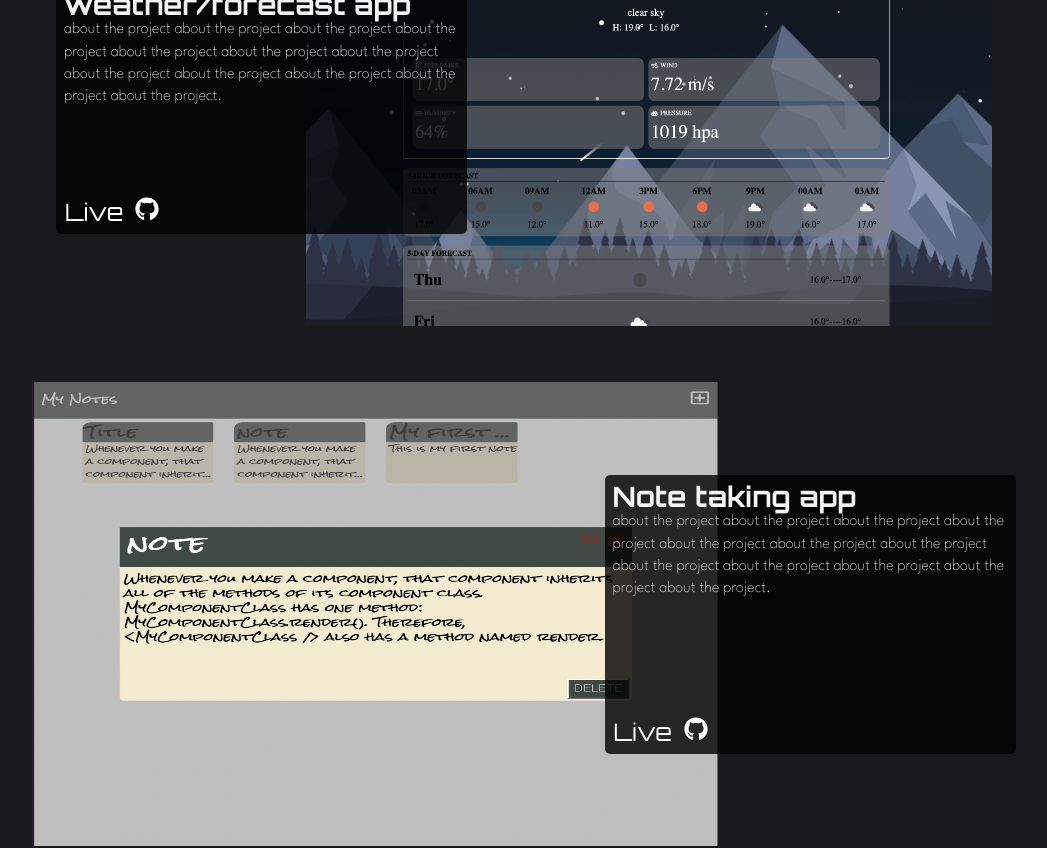
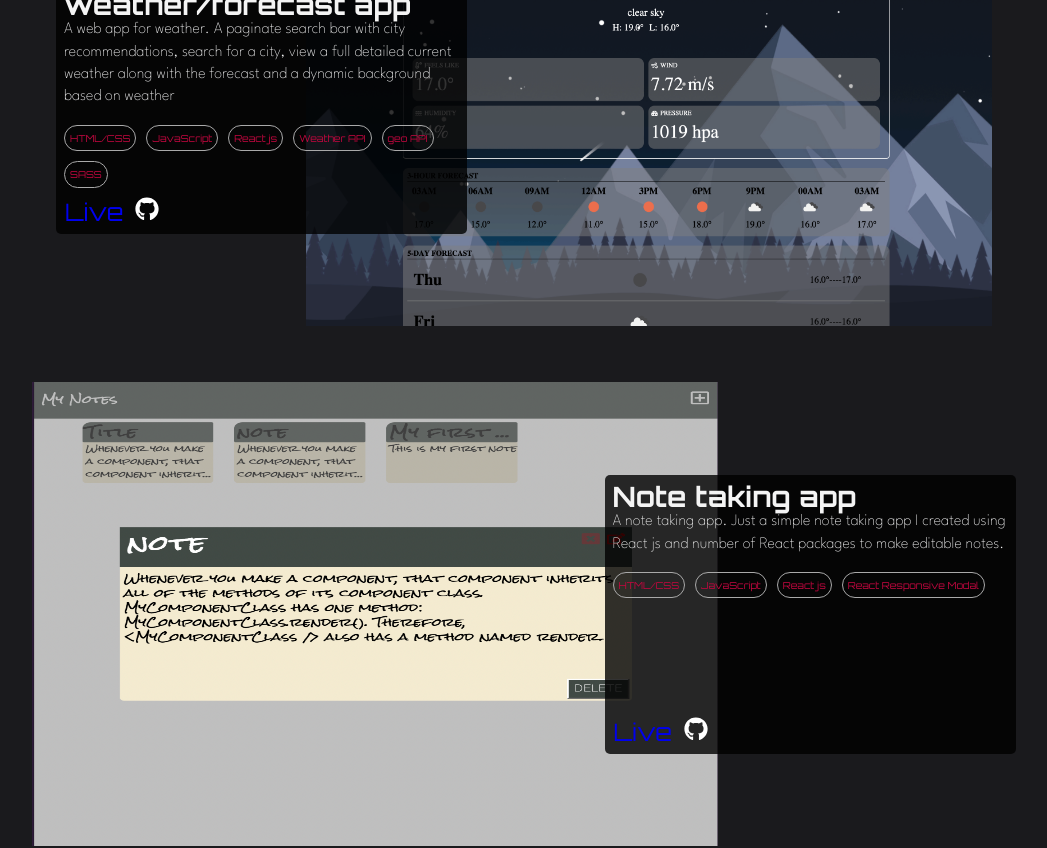
Before and after one commit to Parsa-Parishan/My-Portfolio, a React (Create React App) app: page / in a window 1280 px wide. Shown: the part 1220-2068 px from the top of the page, without its empty margins (128-1175 px from the left). Built offline with nearby package versions, Linux system fonts and the light colour scheme; a web font is replaced by a local one.

Commit message:
add/modify style

```diff
--- a/src/components/About-me.js
+++ b/src/components/About-me.js
@@ -30,17 +30,32 @@ export default function About() {
             <div className="about-project">
               <h3>Current weather/forecast app</h3>
               <p>
-                about the project about the project about the project about the
-                project about the project about the project about the project
-                about the project about the project about the project about the
-                project about the project.
+                A web app for weather. A paginate search bar with city
+                recommendations, search for a city, view a full detailed current
+                weather along with the forecast and a dynamic background based
+                on weather
               </p>
+              <span>
+                <ul>
+                  <li>HTML/CSS</li>
+                  <li>JavaScript</li>
+                  <li>React js</li>
+                  <li>Weather API</li>
+                  <li>geo API</li>
+                  <li>SASS</li>
+                </ul>
+              </span>
               <div className="btns">
                 <button>
-                  <a hre="#">Live</a>
+                  <a href="https://parsa-parishan.github.io/My-Weather-App/">
+                    Live
+                  </a>
                 </button>
                 <button>
-                  <a href="#" className="icon">
+                  <a
+                    href="https://github.com/Parsa-Parishan/My-Weather-App"
+                    className="icon"
+                  >
                     <FaGithub style={{ color: "white" }} />
                   </a>
                 </button>
@@ -55,17 +70,26 @@ export default function About() {
             <div className="about-project">
               <h3>Note taking app</h3>
               <p>
-                about the project about the project about the project about the
-                project about the project about the project about the project
-                about the project about the project about the project about the
-                project about the project.
+                A note taking app. Just a simple note taking app I created using
+                React js and number of React packages to make editable notes.
               </p>
+              <span>
+                <ul>
+                  <li>HTML/CSS</li>
+                  <li>JavaScript</li>
+                  <li>React js</li>
+                  <li>React Responsive Modal</li>
+                </ul>
+              </span>
               <div className="btns">
                 <button>
-                  <a hre="#">Live</a>
+                  <a href="https://parsa-parishan.github.io/Note-App/">Live</a>
                 </button>
                 <button>
-                  <a href="#" className="icon">
+                  <a
+                    href="https://github.com/Parsa-Parishan/Note-App"
+                    className="icon"
+                  >
                     <FaGithub style={{ color: "white" }} />
                   </a>
                 </button>
@@ -87,10 +111,13 @@ export default function About() {
               </p>
               <div className="btns">
                 <button>
-                  <a hre="#">Live</a>
+                  <a href="https://parsa-parishan.github.io/my-shop/">Live</a>
                 </button>
                 <button>
-                  <a href="#" className="icon">
+                  <a
+                    href="https://github.com/Parsa-Parishan/my-shop"
+                    className="icon"
+                  >
                     <FaGithub style={{ color: "white" }} />
                   </a>
                 </button>
--- a/src/styles/main.css
+++ b/src/styles/main.css
@@ -171,6 +171,14 @@ body #root .App {
   .mobile-logo {
     display: none;
   }
+}
+
+a {
+  text-decoration: none;
+}
+
+a:visited {
+  color: inherit;
 }
 
 :root {
@@ -628,6 +636,24 @@ main .my-portfolio .container article .about-project {
   background: rgba(0, 0, 0, 0.8);
 }
 
+main .my-portfolio .container article .about-project span ul {
+  list-style-type: none;
+  display: -webkit-box;
+  display: -ms-flexbox;
+  display: flex;
+  -ms-flex-wrap: wrap;
+      flex-wrap: wrap;
+  gap: 10px;
+}
+
+main .my-portfolio .container article .about-project span ul li {
+  color: #c3073f;
+  font-size: 0.6rem;
+  border: 1px solid darkgray;
+  padding: 5px;
+  border-radius: 20px;
+}
+
 main .my-portfolio .container article .about-project .btns {
   position: absolute;
   bottom: 3px;
--- a/src/styles/sass/base/_global.scss
+++ b/src/styles/sass/base/_global.scss
@@ -42,3 +42,10 @@ body {
     display: none;
   }
 }
+
+a {
+  &:visited {
+    color: inherit;
+  }
+  text-decoration: none;
+}
--- a/src/styles/sass/components/_about-me.scss
+++ b/src/styles/sass/components/_about-me.scss
@@ -57,6 +57,21 @@ main {
           width: 100%;
           height: 100%;
           background: rgba(black, 0.8);
+          span {
+            ul {
+              list-style-type: none;
+              display: flex;
+              flex-wrap: wrap;
+              gap: 10px;
+              li {
+                color: #c3073f;
+                font-size: 0.6rem;
+                border: 1px solid darkgray;
+                padding: 5px;
+                border-radius: 20px;
+              }
+            }
+          }
           .btns {
             position: absolute;
             bottom: 3px;
```
Also changed, not shown: 1 other file (tests, documents, lock files or other folders).
